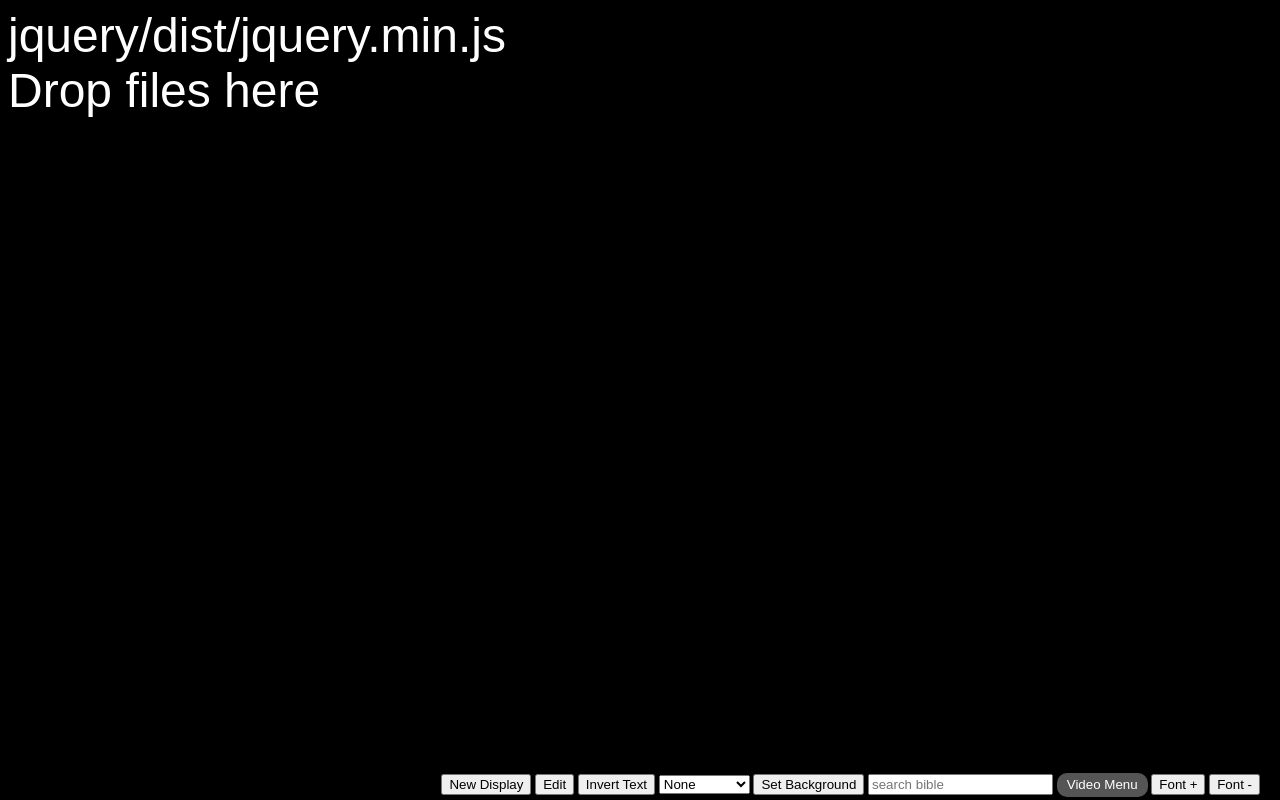
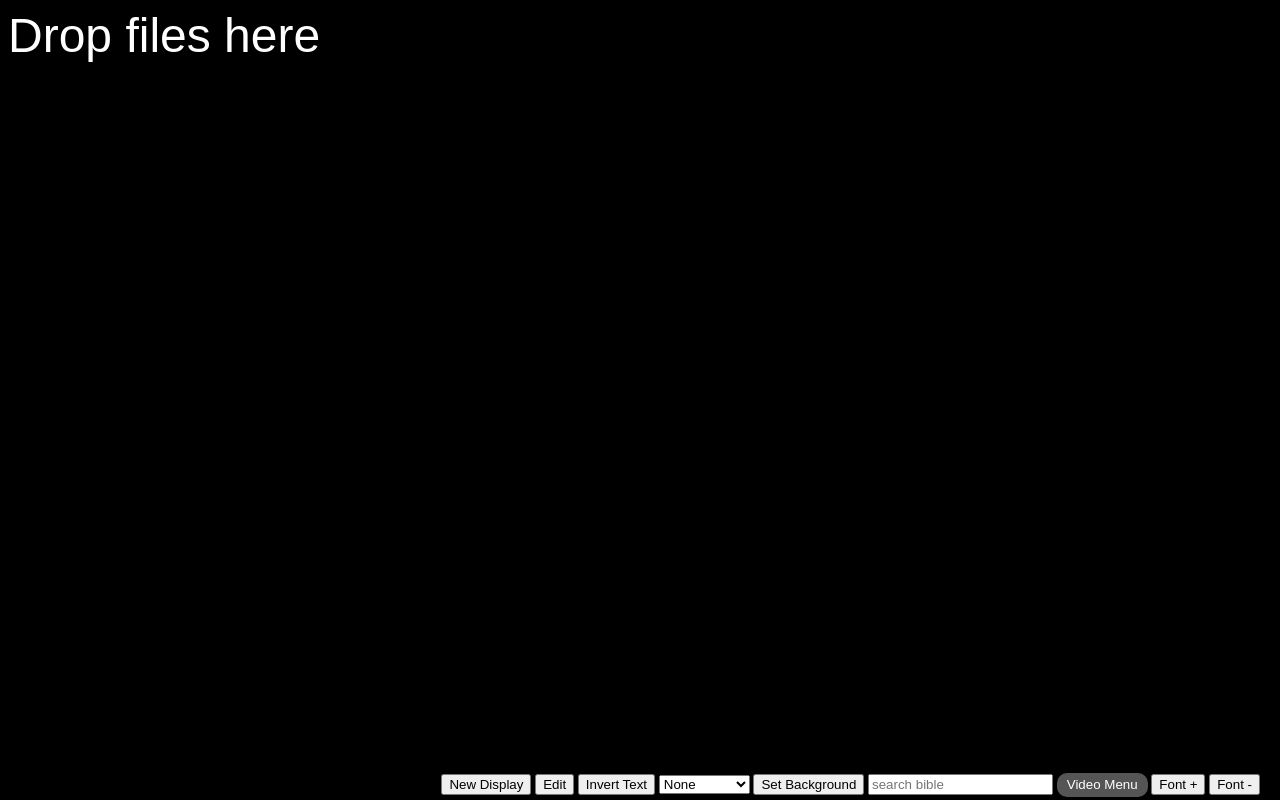
Before and after one commit to yudieg/songlist_reveal, a website: page songlist_reveal.html in a window 1280 px wide. Drawn offline with nearby package versions, Linux system fonts and the light colour scheme; no server answers; a web font is replaced by a local one.

Commit message:
Remove typo

```diff
--- a/songlist_reveal.html
+++ b/songlist_reveal.html
@@ -296,7 +296,6 @@
   </div>
 </div>
 
-jquery/dist/jquery.min.js
 <script src="reveal.js/lib/js/head.min.js"></script>
 <script src="jquery/dist/jquery.min.js"></script>
 <script src="reveal.js/js/reveal.js"></script>
```
